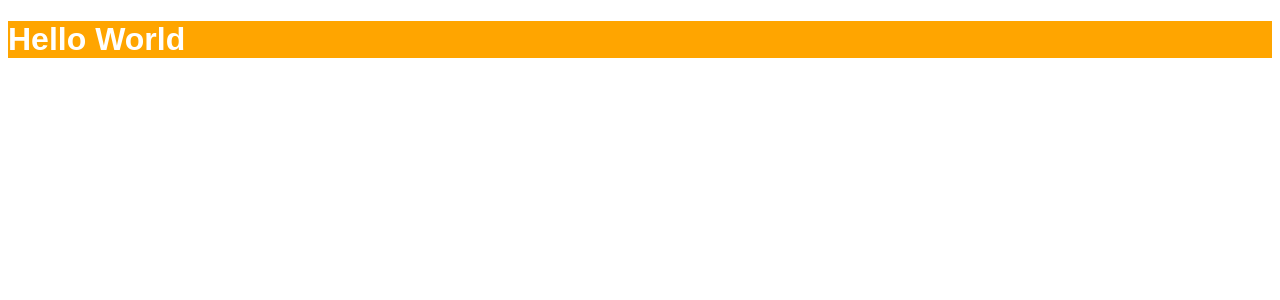
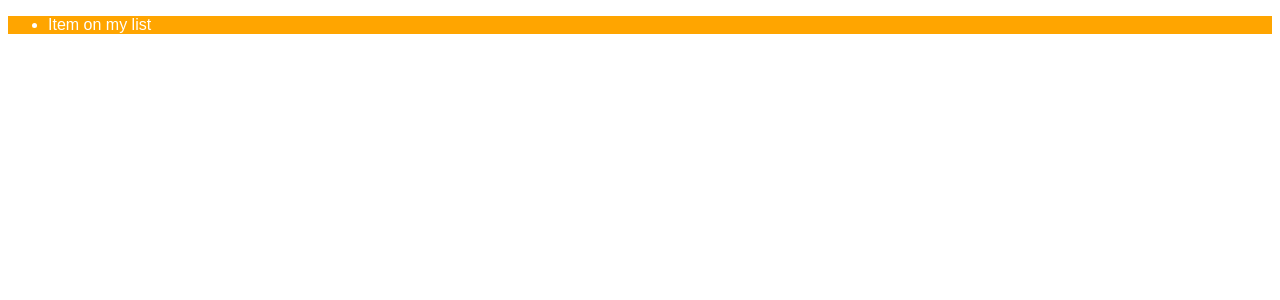
Before and after one commit to dhirajj14/react-first-app, a React (Create React App) app: page / in a window 1280 px wide. Shown: the top 300 px of the page. Built offline with nearby package versions, Linux system fonts and the light colour scheme.

Commit message:
change title to list

```diff
--- a/src/index.js
+++ b/src/index.js
@@ -8,9 +8,13 @@ var style = {
 }
 
 const title = React.createElement(
-  'h1',
+  'ul',
   {id: 'title',  className: 'header', style: style},
-  'Hello World'
+  React.createElement(
+    'li',
+    {},
+    'Item on my list'
+  )
 )
 
 ReactDom.render(
```
